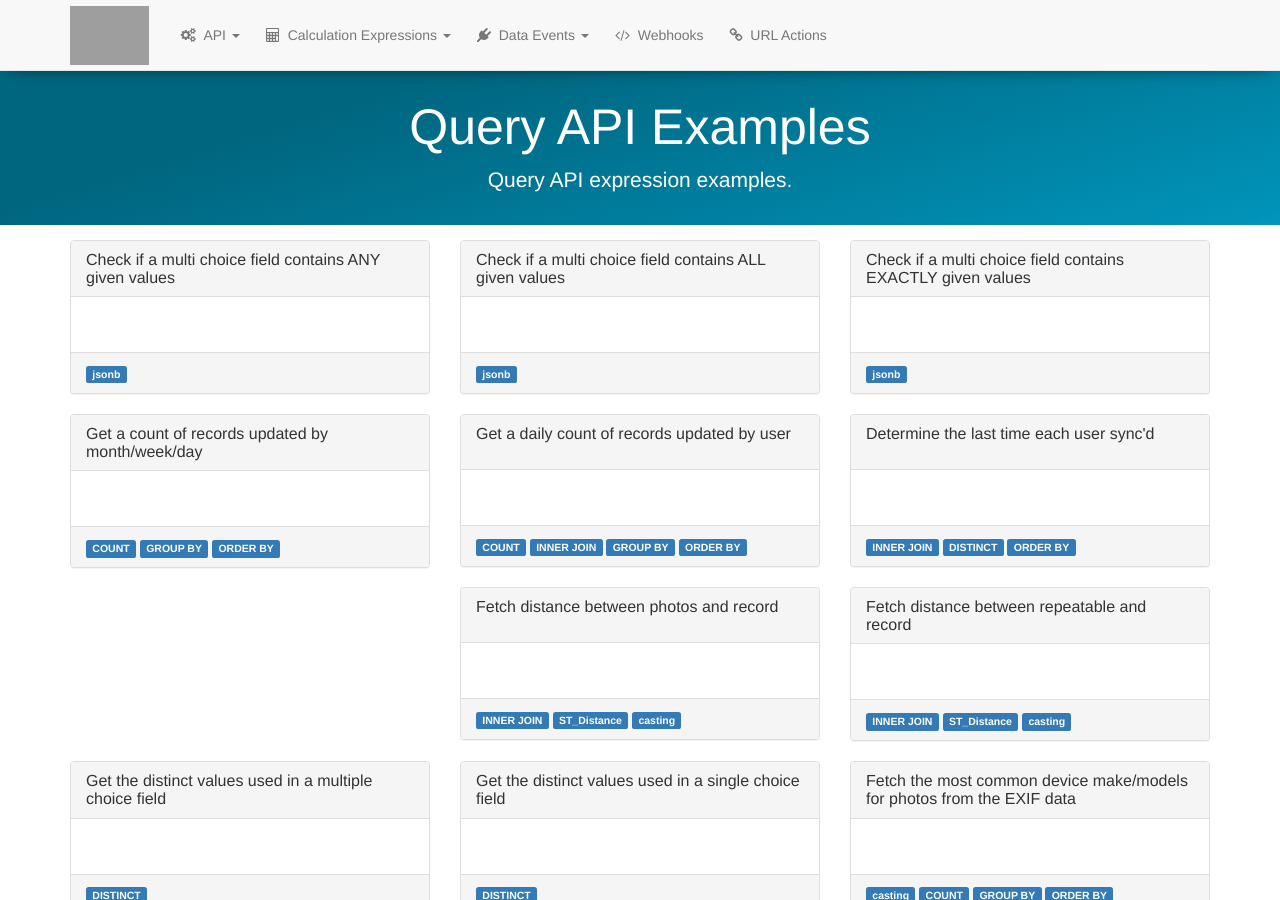
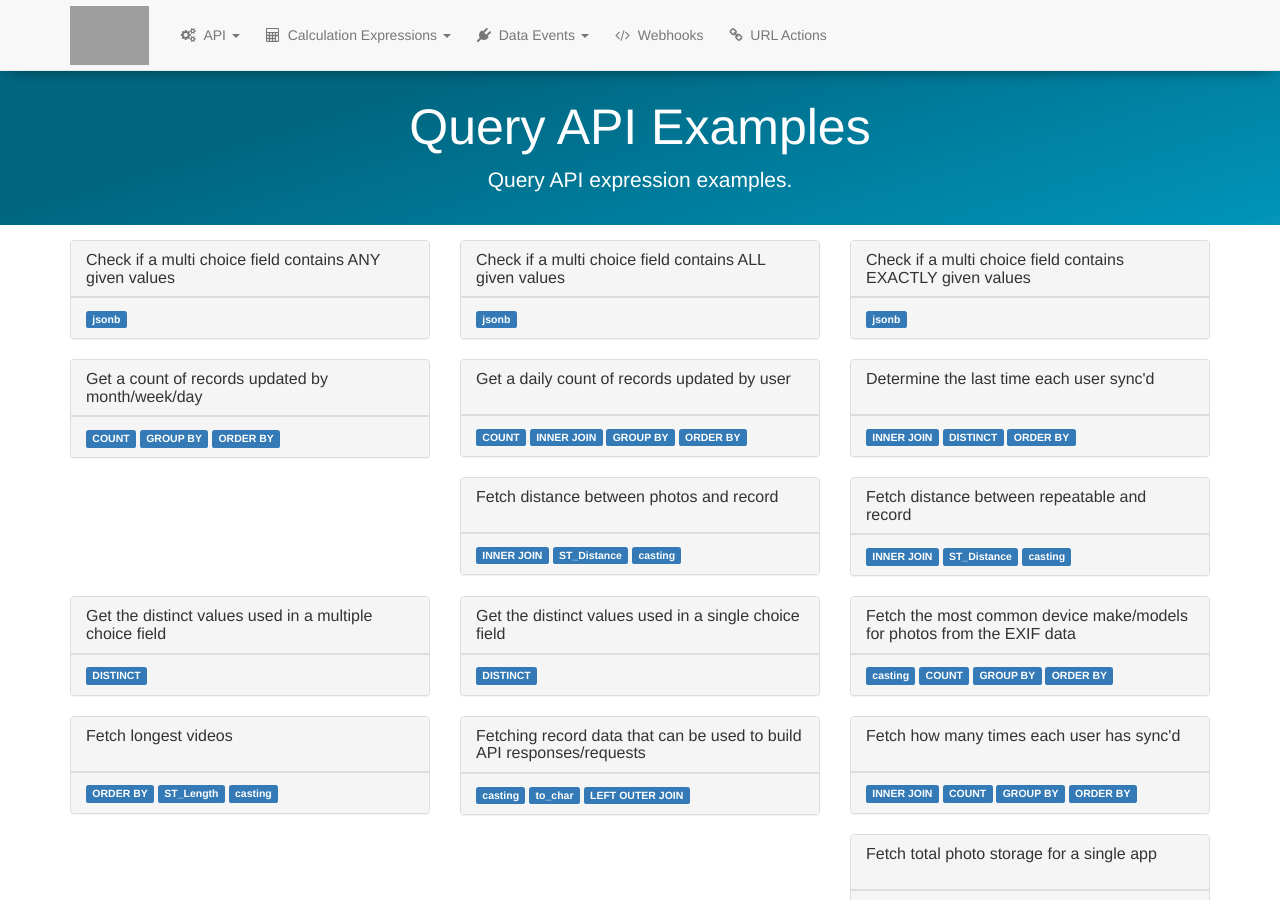
Before and after one commit to rylincoln/developer.fulcrumapp.com, a Jekyll site: the page built from _query-api/examples.md, in a window 1280 px wide and 900 px high. Built offline with Jekyll 4.4.1, drawn with Linux system fonts in a browser that asks for light colours; nearby versions of some CDN libraries; grey boxes are pictures that could not be loaded.

Commit message:
comment-out description node

```diff
--- a/_query-api/examples.md
+++ b/_query-api/examples.md
@@ -15,9 +15,9 @@ category: section
       <div class="panel-heading" style="min-height:55px">
         <h3 class="panel-title"><a href="{{ node.url }}">{{ node.title }}</a></h3>
       </div>
-      <div class="panel-body" style="min-height:55px">
+      <!-- <div class="panel-body" style="min-height:55px">
         {{ node.description }}
-      </div>
+      </div> -->
       <div class="panel-footer">
         {% for tag in node.tags %}
           <span class="label label-primary">{{ tag }}</span>
```
